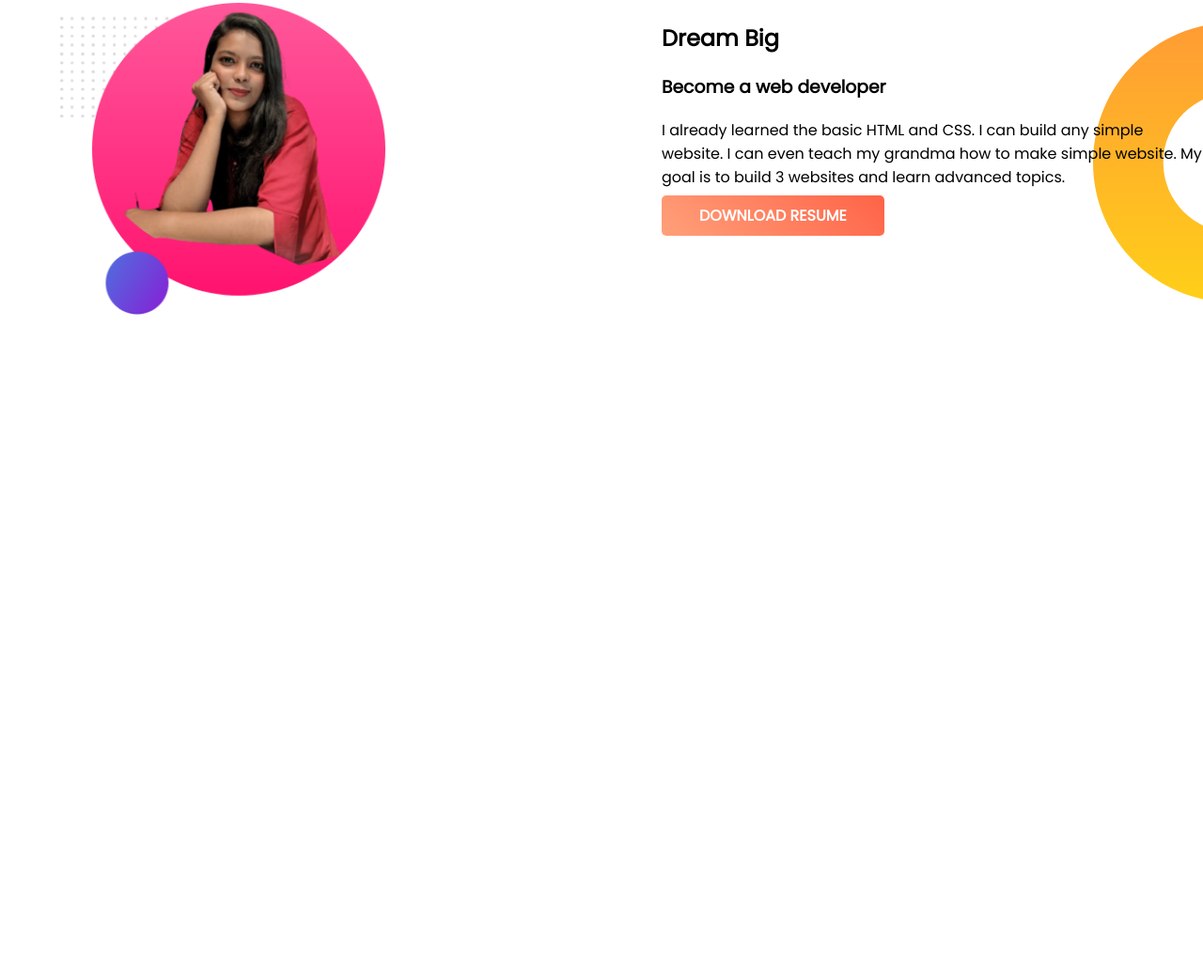
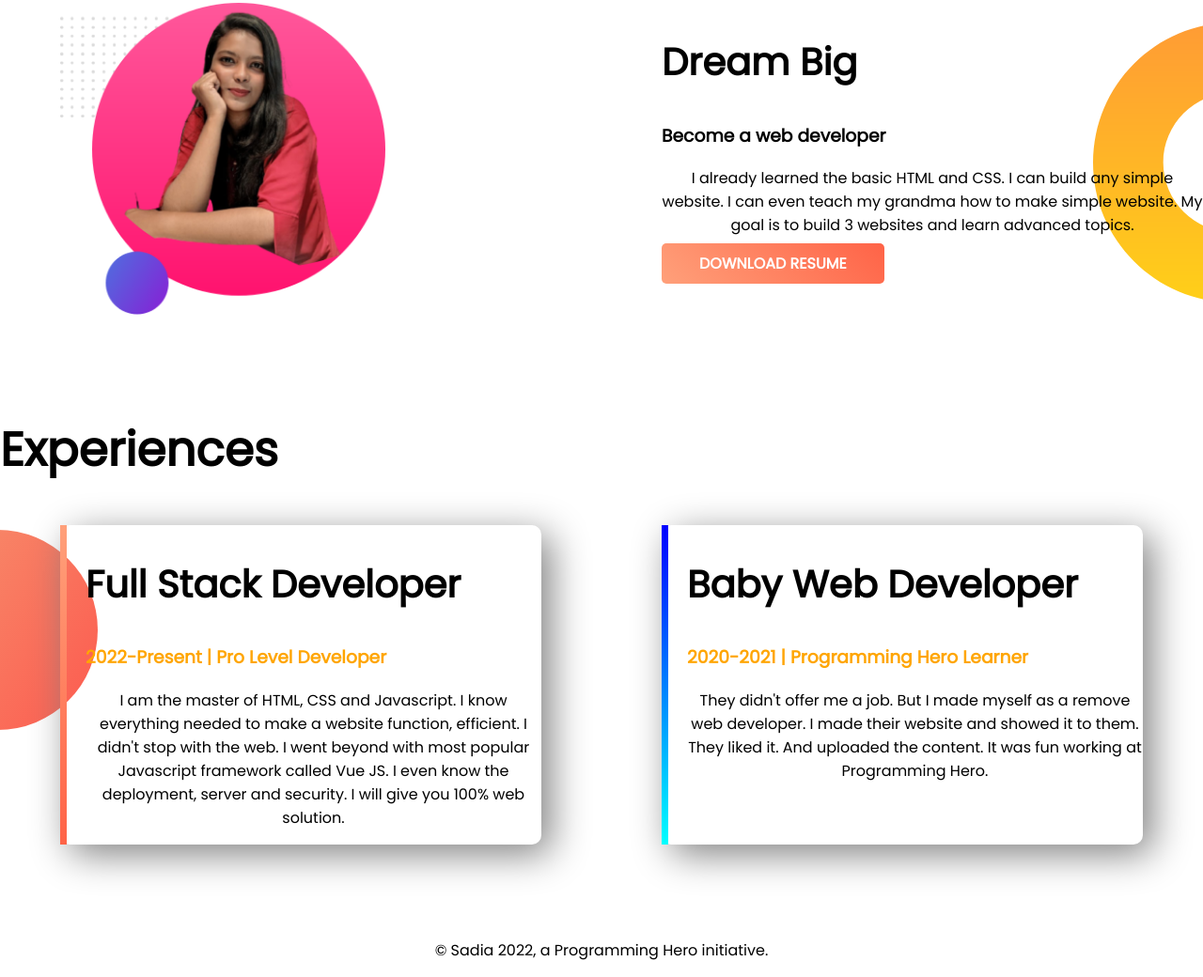
Before and after one commit to sb-riya/protfoilio, a plain HTML site: page index.html in a window 1280 px wide. Shown: the part 510-1550 px from the top of the page at 94% size. Before the commit the page ends 952 px from the top, so only its background shows below. Drawn offline with Linux system fonts and the light colour scheme.

Commit message:
Experience&footer done

```diff
--- a/index.html
+++ b/index.html
@@ -11,7 +11,7 @@
     <link rel="stylesheet" href="style.css">
 </head>
 <body>
-    <section class="top-banner">
+    <section class="top-banner flexible-container">
     <div class="half-width">
         <h1>Welcome To</h1>
         <h1><span class="orange-color"> Sadia's </span> World!</h1>
@@ -23,7 +23,7 @@
     <img src="images/my-bg.png" alt="">
     </div>
     </section>
-    <section class="dream-big">
+    <section class="dream-big flexible-container">
         <div class="half-width">
             <img src="images/my-bg2.png" alt="">
         </div>
@@ -36,6 +36,30 @@
         </div>
 
     </section>
+    <section class="experience-area">
+        <h1>Experiences</h1>
+    <div class="flexible-container">
+        <div id="experience-border"class="experience-item">
+            <h2>Full Stack Developer</h2>
+            <h3 class="orange-color">2022-Present | Pro Level Developer</h3>
+            <p>I am the master of HTML, CSS and Javascript. I know everything needed to make a website function, efficient. I
+                didn't
+                stop with the web. I went beyond with most popular Javascript framework called Vue JS. I even know the
+                deployment,
+                server and security. I will give you 100% web solution.</p>
+        </div>
+        <div id="experience-border-baby"class="experience-item">
+            <h2>Baby Web Developer</h2>
+            <h3 class="orange-color">2020-2021 | Programming Hero Learner</h3>
+            <p>They didn't offer me a job. But I made myself as a remove web developer. I made their website and showed it to
+                them.
+                They liked it. And uploaded the content. It was fun working at Programming Hero.</p>
+        </div>
+    </div>
+    </section>
+    <footer>
+        <p>© Sadia 2022, a Programming Hero initiative.</p>
+    </footer>
 
 </body>
 </html>
--- a/style.css
+++ b/style.css
@@ -5,10 +5,13 @@ body{
 h1{
     font-size: 50px;
 }
+h2{
+    font-size: 40px;
+}
 .orange-color{
      color: orange;
 }
-section{
+.flexible-container{
     display: flex;
     margin-bottom: 100px;
 }
@@ -35,6 +38,35 @@ section{
 .dream-big{
      background-image: url(images/dream-bg.png);
     background-repeat: no-repeat;
-    background-position: right;
+    background-position: right;}
 
-}
+    .experience-item{
+        width: 40%;
+        margin-left: 5%;
+        margin-right: 5%;
+        padding-left: 20px;
+        border-radius: 10px;
+        box-shadow: 10px 10px 40px gray;
+        border-left:10px solid ;
+
+    }
+    .experience-area{
+        background-image: url(images/exp-bg.png);
+        background-repeat: no-repeat;
+        background-position: left;
+
+    }
+    #experience-border{
+       border-left: 7px solid;
+       border-image: linear-gradient(180deg, lightsalmon, tomato);
+       border-image-slice: 1;
+    }
+    #experience-border-baby{
+        border-left: 7px solid;
+    border-image: linear-gradient(180deg, blue, cyan);
+    border-image-slice: 1;
+
+    }
+    p{
+        text-align: center;
+    }
```
